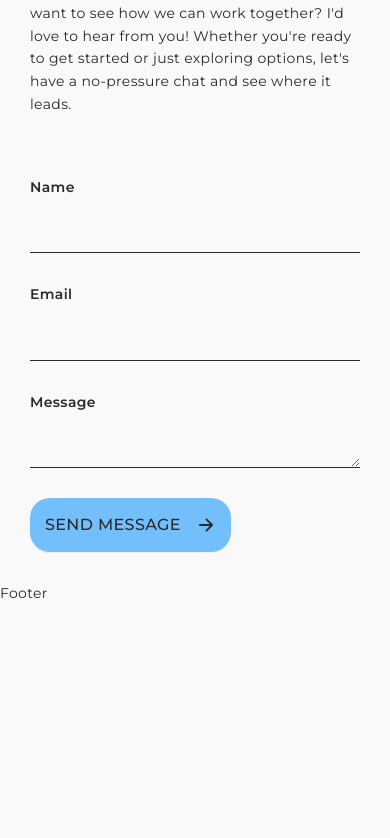
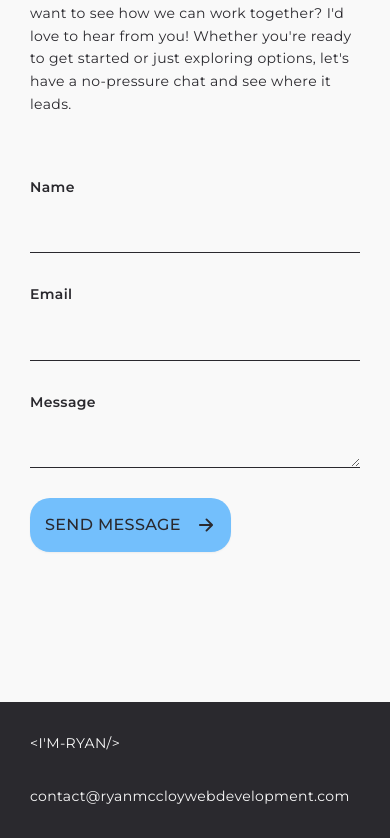
Before and after one commit to ryanmccloy/webdevryan, a React (Vite) app: page / in a window 390 px wide. Shown: the part 5046-5884 px from the top of the page. Before the commit the page ends 5651 px from the top, so only its background shows below. Built offline with nearby package versions, Linux system fonts and the light colour scheme.

Commit message:
added footer

```diff
--- a/src/App.jsx
+++ b/src/App.jsx
@@ -26,4 +26,8 @@ function App() {
 
 export default App;
 
+// code review contactus
+// code review footer
+// form submission data (CRM software??)
+// webpage animations
 // indication to click on accordion on features section
--- a/src/sections/Footer.jsx
+++ b/src/sections/Footer.jsx
@@ -1,5 +1,12 @@
 function Footer() {
-  return <footer>Footer</footer>;
+  return (
+    <footer className="mt-120 bg-primary p-30 text-background lg:p-60">
+      <div className="flex flex-col gap-30 sm:flex-row sm:justify-between">
+        <span>{"<I'M-RYAN/>"}</span>
+        <span>contact@ryanmccloywebdevelopment.com</span>
+      </div>
+    </footer>
+  );
 }
 
 export default Footer;
--- a/tailwind.config.js
+++ b/tailwind.config.js
@@ -22,6 +22,8 @@ export default {
         90: "90px",
         120: "120px",
         150: "150px",
+        180: "180px",
+        210: "210px",
       },
     },
   },
```
